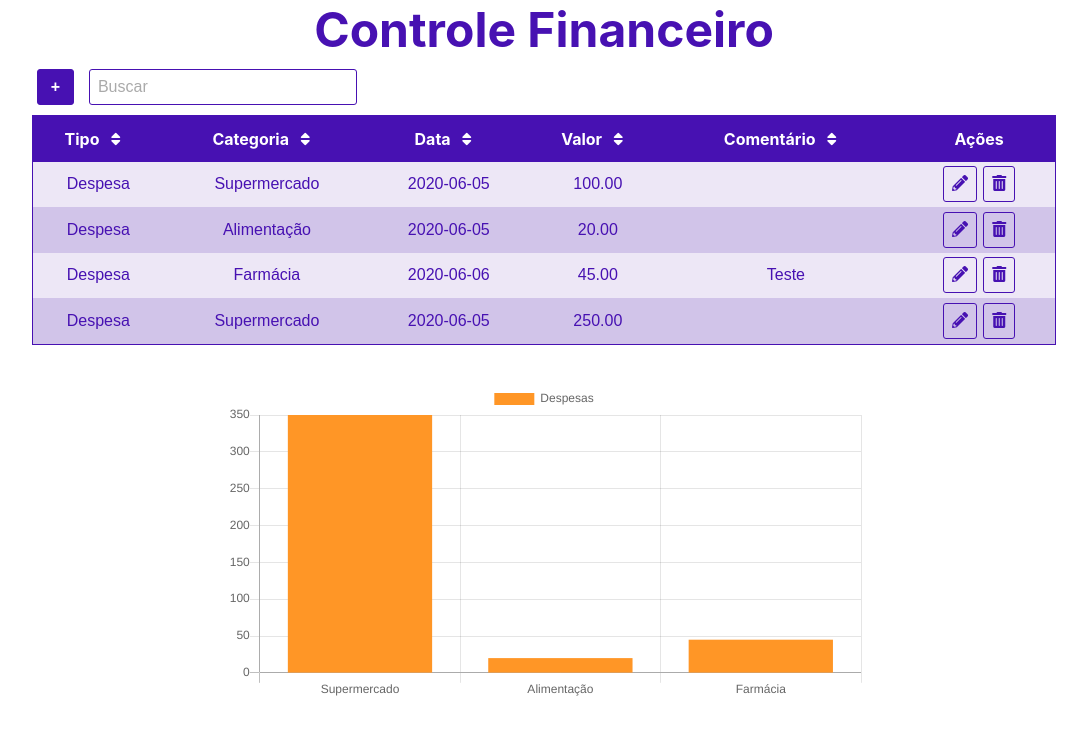
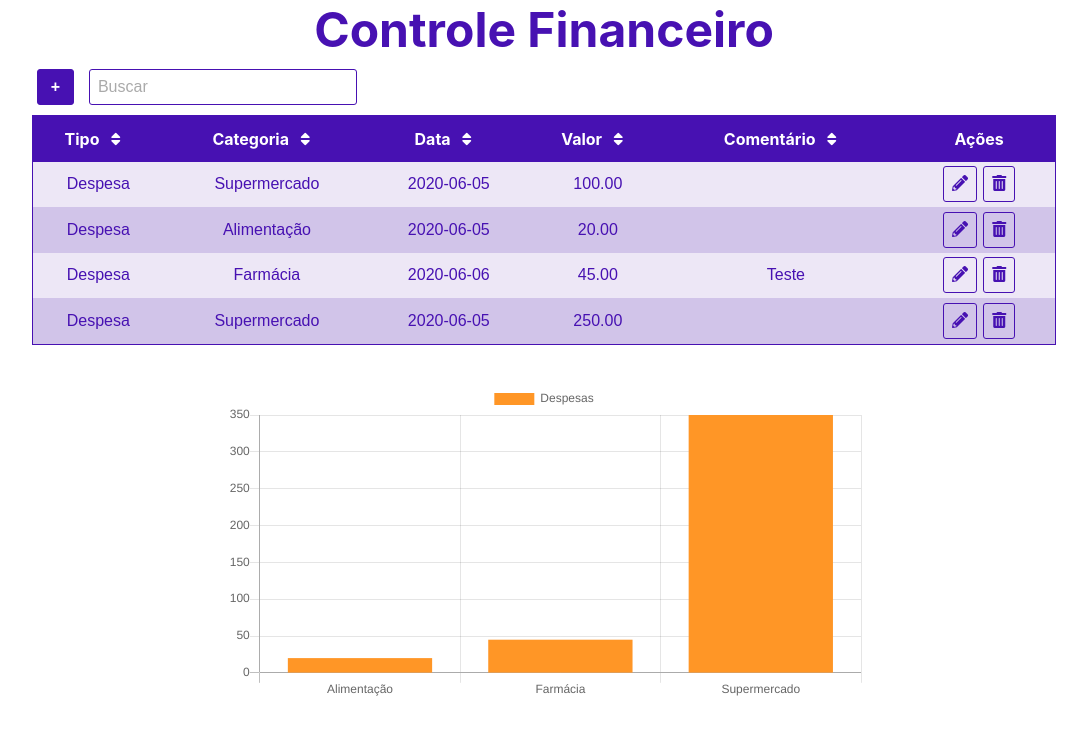
Before and after one commit to vcnsiqueira/Personal_finance, a React (Create React App) app in the folder client/: page / in a window 1280 px wide. Shown: the top 734 px of the page, without its empty margins (96-1183 px from the left). Built offline with nearby package versions, Linux system fonts and the light colour scheme.

Commit message:
Corrected the updating of the chart.js. Now, every time the data table updates, so does the chart

```diff
--- a/client/src/App.js
+++ b/client/src/App.js
@@ -7,6 +7,9 @@ import Search from './Components/Search/Search';
 import RegisterModal from './Components/Modal/RegisterModal/RegisterModal';
 import Button from './Components/Button/Button';
 import Barchart from './Components/Barchart/Barchart';
+
+
+const removeAccent = word => word.normalize('NFD').replace(/[\u0300-\u036f]/g, "");
 
 class App extends Component {
 
@@ -108,6 +111,33 @@ class App extends Component {
 
     const { list, searchTerm, showRegisterModal } = this.state
 
+    const uniqueList = () => { // Função para pegar apenas os elementos únicos das categorias da lista
+      const flatList = [...this.state.list.map(element => element.categoria)];
+      const uniqueCategories = flatList.filter((value, index) => {
+          return flatList.indexOf(value) === index
+      });
+      const orderedElements = uniqueCategories.sort((a,b) => {
+        if(removeAccent(a.toLowerCase()) < removeAccent(b.toLowerCase())) {
+          return -1;
+        }
+        if(removeAccent(a.toLowerCase()) > removeAccent(b.toLowerCase())) {
+          return 1;
+        }
+        return 0;
+      });
+      return orderedElements;
+    }
+
+    const sumUnique = () => {
+        const values = [];
+        uniqueList().forEach((item) => {
+            values.push(this.state.list.filter(element => element.categoria === item)
+                .reduce((sum, element) => sum + parseFloat(element.valor), 0)
+            )
+        })
+        return values;
+    }
+
     return (
       <Fragment>
         <Title>Controle Financeiro</Title>
@@ -117,7 +147,7 @@ class App extends Component {
           <Search type="text" value={searchTerm} onChange={this.handleSearch}/>
         </div>
         <Table list = {list} searchTerm={searchTerm} editElement={this.editElement} onRemove={this.handleRemove}/>
-        <Barchart list={list}/>
+        <Barchart labels={uniqueList()} data={sumUnique()}/>
       </Fragment>
     );
   }
--- a/client/src/Components/Barchart/Barchart.js
+++ b/client/src/Components/Barchart/Barchart.js
@@ -2,77 +2,53 @@ import React, { Component } from 'react';
 import Chart from 'chart.js';
 import './Barchart.css';
 
+let myBarChart;
+
 class Barchart extends Component {
-
-    constructor(props) {
-        super(props);
-
-        this.state = {
-            list: this.props.list,
-        };
-    };
 
     chartRef = React.createRef();
 
-    uniqueList = () => {
-        const flatList = [...this.state.list.map(element => element.categoria)];
-        const uniqueCategories = flatList.filter((value, index) => {
-            return flatList.indexOf(value) === index
-        });
-        console.log(flatList);
-        console.log(uniqueCategories);
-        return uniqueCategories;
-    }
+    componentDidMount() {
+        this.buildChart();
+    };
 
-    sumUnique = () => {
-        const values = [];
-        this.uniqueList().forEach((item) => {
-            values.push(this.state.list.filter(element => element.categoria === item)
-                .reduce((sum, element) => sum + parseFloat(element.valor), 0)
-            )
-        })
-        return values;
-    }
+    componentDidUpdate() {
+        this.buildChart();
+    };
 
-    componentDidMount() {
+    buildChart = () => {
         const myChartRef = this.chartRef.current.getContext('2d');
 
-        console.log(this.uniqueList());
-        console.log(this.sumUnique());
+        if(typeof myBarChart !== 'undefined') {
+            myBarChart.destroy();
+        };
 
-
-        new Chart(myChartRef, {
+        myBarChart = new Chart(myChartRef, {
             type: 'bar',
             data: {
-                labels: this.uniqueList(),
+                labels: this.props.labels,
                 datasets: [{
                     label: 'Despesas',
                     backgroundColor: '#FF9626',
                     borderColor: '#FF9626',
-                    data: this.sumUnique(),
+                    data: this.props.data,
                 }]
             },
-            option: {
+            options: {
 
             },
         });
     }
 
     render() {
+        console.log(this.props.labels);
+        console.log(this.props.data);
         return(
             <div className="barchart-container">
                 <canvas id="myChart" ref={this.chartRef}/>
             </div>
         )
     }
-    /*const ctx = document.getElementById('barchart').getContext('2d');
-    const chart = new Chart(ctx, {
-        type: 'line',
-        data: data
-    });
-    return(
-        <canvas id="barchart"></canvas>
-    );*/
 };
 
 export default Barchart;
```
